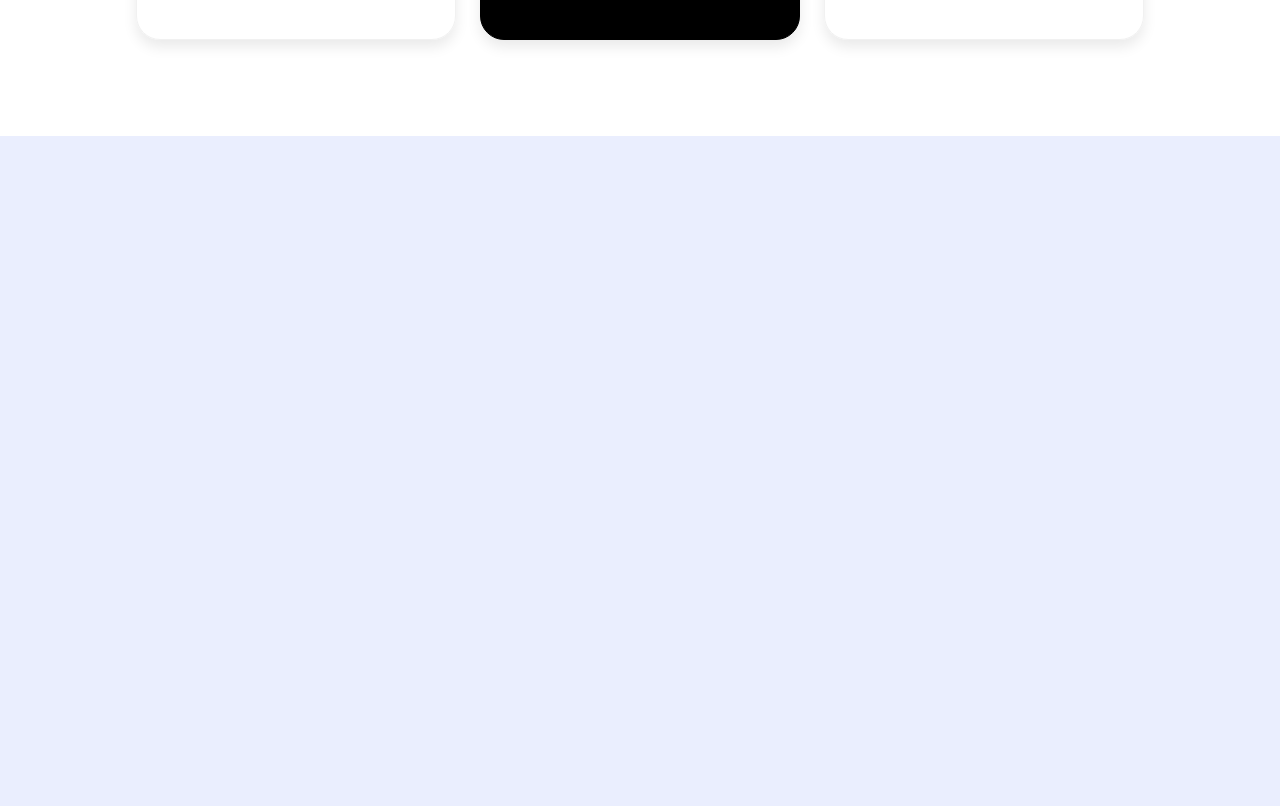
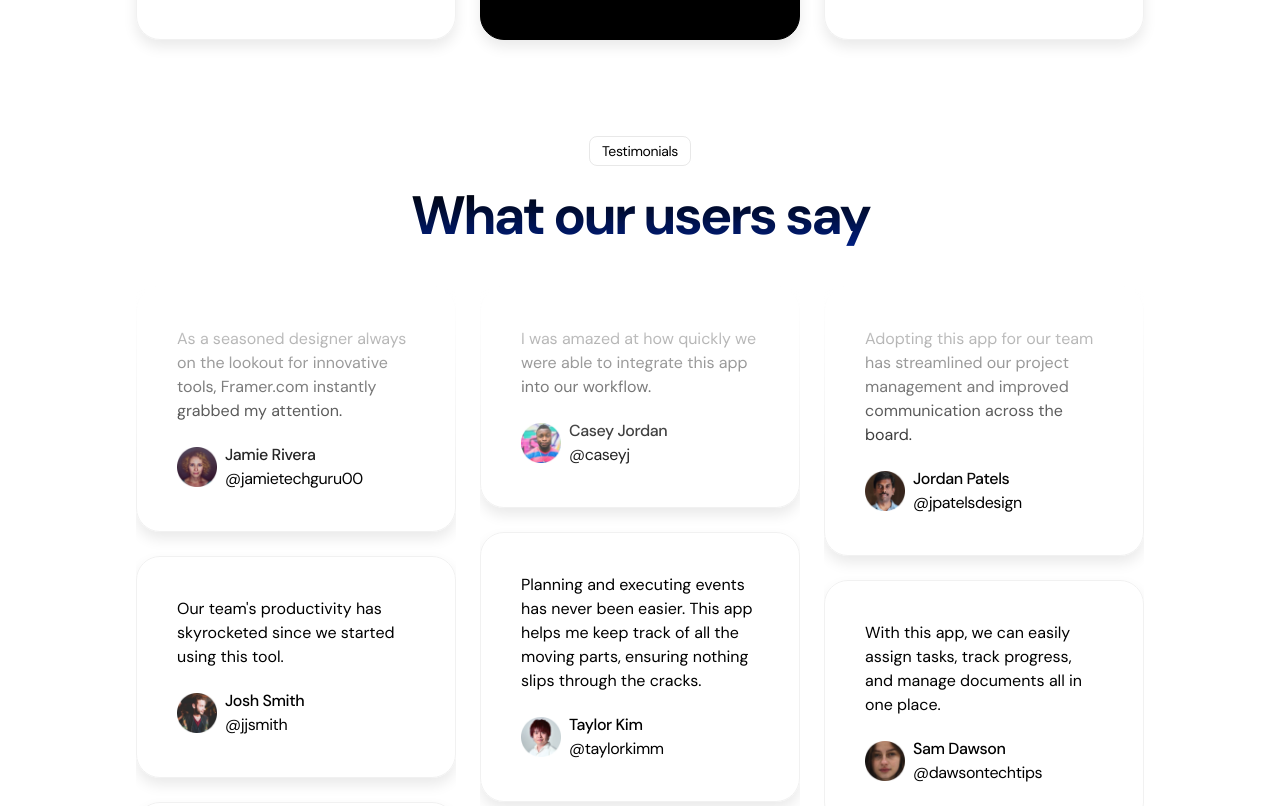
Before and after one commit to Oms-343/-app-landing-page, a Next.js app: page / in a window 1280 px wide. Shown: the part 4520-5326 px from the top of the page. Before the commit the page ends 4656 px from the top, so only its background shows below. Built offline with nearby package versions, Linux system fonts and the light colour scheme.

Commit message:
Testimonial section done

```diff
--- a/src/app/globals.css
+++ b/src/app/globals.css
@@ -34,4 +34,8 @@
   .section-description {
     @apply text-center text-[20px] leading-[30px] tracking-tight text-[#010D3E];
   }
+
+  .card {
+    @apply p-10 max-w-xs w-full rounded-3xl border  border-[#F1F1F1] shadow-[0px_7px_14px_#EAEAEA];
+  }
 }
--- a/src/app/page.tsx
+++ b/src/app/page.tsx
@@ -4,6 +4,7 @@ import Clients from "@/sections/Clients";
 import ProductInfo from "@/sections/ProductInfo";
 import AdhocFeatures from "@/sections/AdhocFeatures";
 import Pricing from "@/sections/Pricing";
+import Testimoials from "@/sections/Testimoials";
 
 export default function Home() {
   return (
@@ -14,6 +15,7 @@ export default function Home() {
       <ProductInfo />
       <AdhocFeatures />
       <Pricing />
+      <Testimoials />
     </div>
   );
 }
--- a/src/sections/AdhocFeatures.tsx
+++ b/src/sections/AdhocFeatures.tsx
@@ -21,22 +21,22 @@ export default function KeyFeatures() {
         </div>
 
         <div className="flex justify-center gap-5 pt-14 ">
-          <div className="flex flex-col items-center justify-center py-10 px-20  text-center shadow-[0px_7px_14px_#EAEAEA] rounded-3xl  border  ">
+          <div className="flex flex-col items-center justify-center py-10 px-20   shadow-[0px_7px_14px_#EAEAEA] rounded-3xl  border border-[#1B1B1B/8]  ">
             <Image alt="cube-helix" src={cubeHelix} />
             <p className="text-2xl tracking-tight font-bold">
               Integration ecosystem
             </p>
-            <p className="">
+            <p className="text-center">
               Enhance your productivity by connecting with your favorite tools,
               keeping all your essentials in one place.
             </p>
           </div>
-          <div className="flex flex-col items-center justify-center py-10 px-20  text-center shadow-[0px_7px_24px_#EAEAEA] rounded-3xl border ">
+          <div className="flex flex-col items-center justify-center py-10 px-20  shadow-[0px_7px_24px_#EAEAEA] rounded-3xl border  border-[#1B1B1B/8] ">
             <Image alt="cube" src={cube} />
             <p className="text-2xl tracking-tight font-bold ">
               Goal setting and tracking
             </p>
-            <p>
+            <p className="text-center ">
               Define and track your goals, breaking down objectives into
               achievable tasks to keep your targets in sight.
             </p>
--- a/src/sections/Pricing.tsx
+++ b/src/sections/Pricing.tsx
@@ -76,7 +76,7 @@ export default function Pricing() {
             <div
               key={tier.title}
               className={clsx(
-                "p-10 max-w-xs w-full rounded-3xl border  border-[#F1F1F1] shadow-[0px_7px_14px_#EAEAEA]",
+                "card",
                 tier.inverse && "border-black bg-black text-white"
               )}
             >
--- a/src/sections/Testimoials.tsx
+++ b/src/sections/Testimoials.tsx
@@ -1,12 +1,15 @@
-import avatar1 from "@/assets/avatar-1.png";
-import avatar2 from "@/assets/avatar-2.png";
-import avatar3 from "@/assets/avatar-3.png";
-import avatar4 from "@/assets/avatar-4.png";
-import avatar5 from "@/assets/avatar-5.png";
-import avatar6 from "@/assets/avatar-6.png";
-import avatar7 from "@/assets/avatar-7.png";
-import avatar8 from "@/assets/avatar-8.png";
-import avatar9 from "@/assets/avatar-9.png";
+import Image from "next/image";
+import clsx from "clsx";
+
+import avatar1 from "@/public/avatar-1.png";
+import avatar2 from "@/public/avatar-2.png";
+import avatar3 from "@/public/avatar-3.png";
+import avatar4 from "@/public/avatar-4.png";
+import avatar5 from "@/public/avatar-5.png";
+import avatar6 from "@/public/avatar-6.png";
+import avatar7 from "@/public/avatar-7.png";
+import avatar8 from "@/public/avatar-8.png";
+import avatar9 from "@/public/avatar-9.png";
 
 const testimonials = [
   {
@@ -65,6 +68,65 @@ const testimonials = [
   },
 ];
 
+const firstColumn = testimonials.slice(0, 3);
+const secondColumn = testimonials.slice(3, 6);
+const thirdColumn = testimonials.slice(6, 9);
+
+function TestimonialsColumn(props: {
+  className?: String;
+  testimonials: typeof testimonials;
+}) {
+  return (
+    <div
+      className={clsx(
+        props.className,
+        "flex flex-col gap-6 mt-10 [mask-image:linear-gradient(to_bottom,transparent,black_25%,black_75%,transparent)]"
+      )}
+    >
+      {props.testimonials.map((testimonial) => (
+        <div key={testimonial.username} className="card">
+          <p>{testimonial.text}</p>
+          <div className="flex  mt-5 items-center gap-2">
+            <Image
+              src={testimonial.imageSrc}
+              alt={testimonial.name}
+              width={40}
+              height={40}
+              className="h-10 w-10"
+            />
+            <div>
+              <p className="font-medium tracking-tight">{testimonial.name}</p>
+              <p className="tracking-tight">{testimonial.username}</p>
+            </div>
+          </div>
+        </div>
+      ))}
+    </div>
+  );
+}
+
 export default function Testimoials() {
-  return <div>Testimoials</div>;
+  return (
+    <section className=" bg-white">
+      <div className="container">
+        <div className="section-heading-container ">
+          <div className="w-fit mx-auto">
+            <p className="badge">Testimonials</p>
+          </div>
+          <h2 className="section-title mt-5 ">What our users say</h2>
+        </div>
+        <div className="flex justify-center gap-6">
+          <TestimonialsColumn testimonials={firstColumn} />
+          <TestimonialsColumn
+            testimonials={secondColumn}
+            className="hidden md:flex "
+          />
+          <TestimonialsColumn
+            testimonials={thirdColumn}
+            className="hidden lg:flex"
+          />
+        </div>
+      </div>
+    </section>
+  );
 }
```
